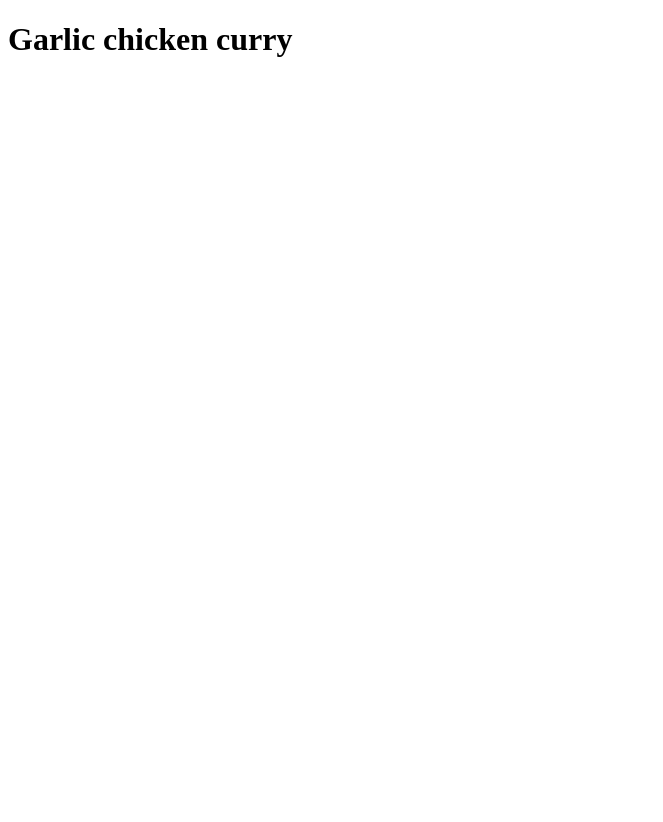
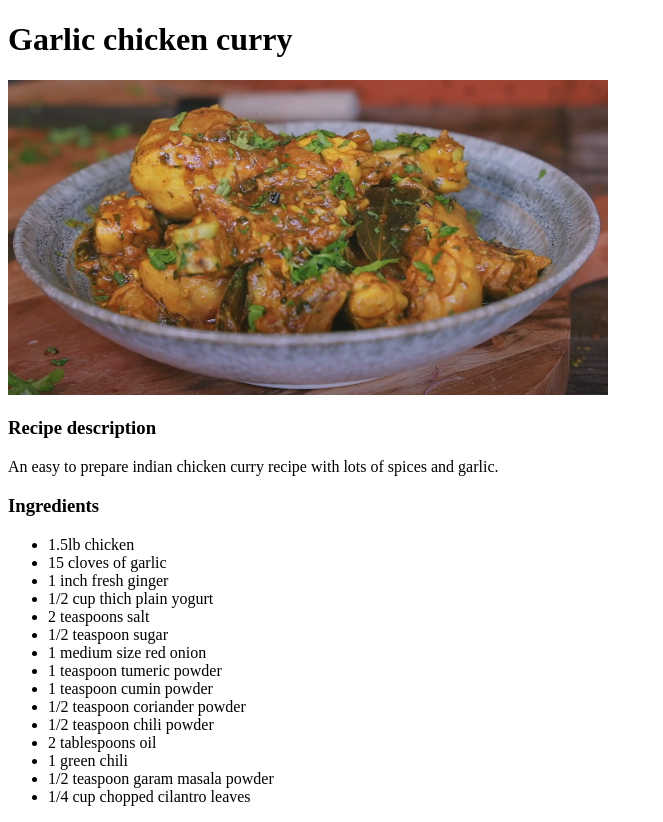
Before and after one commit to shadowpye/odin-recipes, a plain HTML site: page recipes/garlic-chicken-curry.html in a window 1280 px wide. Shown: the whole page, without its empty margins (0-663 px from the left). Before the commit the page ends 800 px from the top, so only its background shows below. Drawn offline with Linux system fonts and the light colour scheme.

Commit message:
Fill in the garlic chicken recipe

```diff
--- a/recipes/garlic-chicken-curry.html
+++ b/recipes/garlic-chicken-curry.html
@@ -7,5 +7,26 @@
 
     <body>
         <h1>Garlic chicken curry</h1>
+        <img src="../images/garlic-chicken-curry.png" width="600" alt="Garlic chicken curry screenshot from recipe video">
+        <h3>Recipe description</h3>
+        <p>An easy to prepare indian chicken curry recipe with lots of spices and garlic.</p>
+        <h3>Ingredients</h3>
+        <ul>
+            <li>1.5lb chicken</li>
+            <li>15 cloves of garlic</li>
+            <li>1 inch fresh ginger</li>
+            <li>1/2 cup thich plain yogurt</li>
+            <li>2 teaspoons salt</li>
+            <li>1/2 teaspoon sugar</li>
+            <li>1 medium size red onion</li>
+            <li>1 teaspoon tumeric powder</li>
+            <li>1 teaspoon cumin powder</li>
+            <li>1/2 teaspoon coriander powder</li>
+            <li>1/2 teaspoon chili powder</li>
+            <li>2 tablespoons oil</li>
+            <li>1 green chili</li>
+            <li>1/2 teaspoon garam masala powder</li>
+            <li>1/4 cup chopped cilantro leaves</li>
+        </ul>
     </body>
 </html>
```
